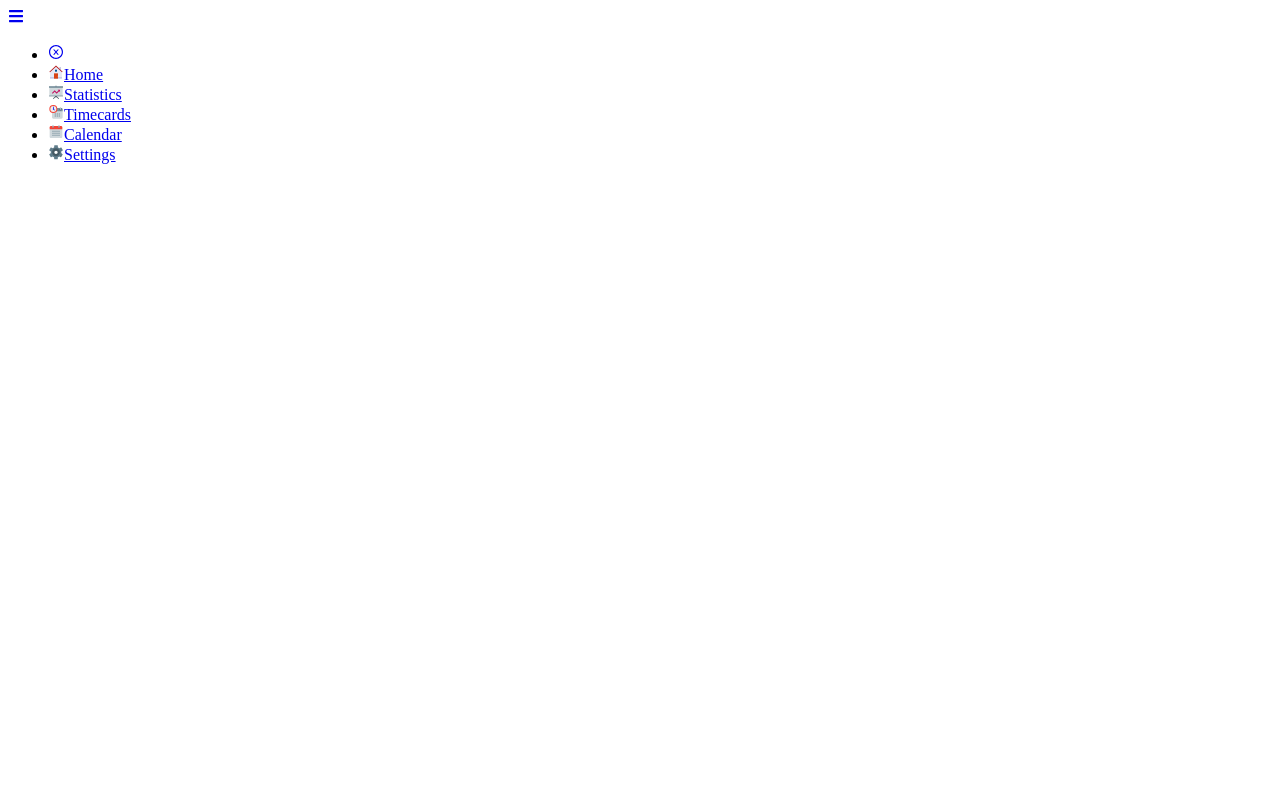
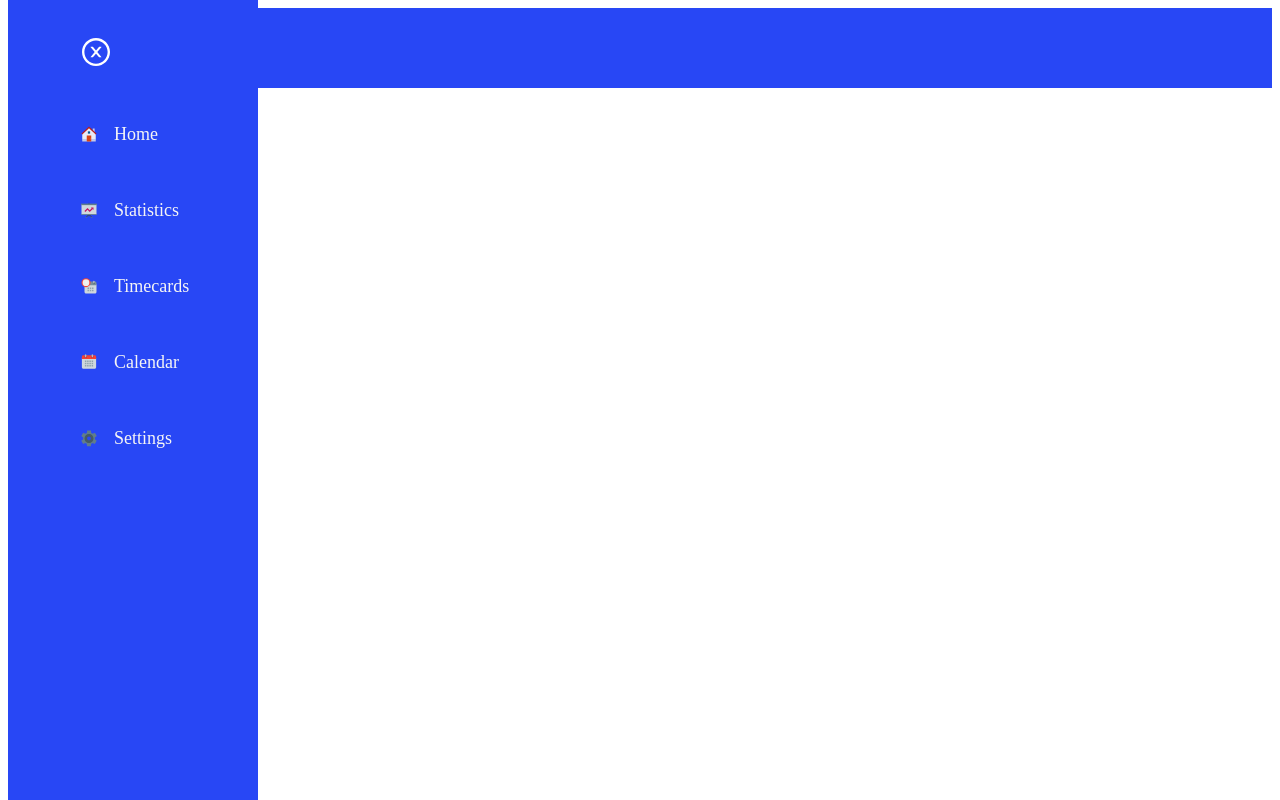
Before and after one commit to ReddPhoenix/react-sidebar-component-1, a React (Create React App) app: page / in a window 1280 px wide. Built offline with nearby package versions, Linux system fonts and the light colour scheme.

Commit message:
applied styling to Navbar

```diff
--- a/src/App.css
+++ b/src/App.css
@@ -1,38 +1 @@
-.App {
-  text-align: center;
-}
-
-.App-logo {
-  height: 40vmin;
-  pointer-events: none;
-}
-
-@media (prefers-reduced-motion: no-preference) {
-  .App-logo {
-    animation: App-logo-spin infinite 20s linear;
-  }
-}
-
-.App-header {
-  background-color: #282c34;
-  min-height: 100vh;
-  display: flex;
-  flex-direction: column;
-  align-items: center;
-  justify-content: center;
-  font-size: calc(10px + 2vmin);
-  color: white;
-}
-
-.App-link {
-  color: #61dafb;
-}
-
-@keyframes App-logo-spin {
-  from {
-    transform: rotate(0deg);
-  }
-  to {
-    transform: rotate(360deg);
-  }
-}
+@import url('https://fonts.googleapis.com/css2?family=Secular+One&display=swap');
--- a/src/Components/Navbar.css
+++ b/src/Components/Navbar.css
@@ -0,0 +1,76 @@
+.navbar {
+    background-color: #2847f5;
+    height: 80px;
+    display: flex;
+    justify-content: start;
+    align-items: center;
+}
+
+.menu-bars {
+    margin-left: 2rem;
+    font-size: 2rem;
+    color: white;
+    background: none;
+}
+
+.nav-menu {
+    background-color: #2847f5;
+    width: 250px;
+    height: 100vh;
+    display: flex;
+    justify-content: center;
+    position: fixed;
+    top: 0;
+    /* left: -100%; */
+    transition: 740ms;
+
+}
+
+.nav-menu.active {
+    left: 0;
+    transition: 300ms;
+
+}
+
+.nav-text {
+    display: flex;
+    justify-content: start;
+    align-items: center;
+    padding: 8px 0px 8px 16px;
+    list-style: none;
+    height: 60px;
+}
+
+.nav-text a {
+    text-decoration: none;
+    color: #f5f5f5;
+    font-size: 18px;
+    width: 95%;
+    height: 100%;
+    display: flex;
+    align-items: center;
+    padding: 0 16px;
+    border-radius: 4px;
+}
+
+.nav-text a:hover {
+    background-color: blue;
+}
+
+.nav-menu-items {
+    width: 100%;
+}
+
+.navbar-toggle {
+    background-color: #2847f5;
+    width: 100%;
+    height: 80px;
+    display: flex;
+    justify-content: start;
+    align-items: center;
+}
+
+span {
+    margin-left: 16px;
+
+}
--- a/src/Components/Navbar.jsx
+++ b/src/Components/Navbar.jsx
@@ -1,4 +1,5 @@
 import React, { useState } from 'react';
+import './Navbar.css';
 import { Link } from 'react-router-dom';
 import * as FaIcons from 'react-icons/fa';
 import * as AiIcons from 'react-icons/ai';
```
